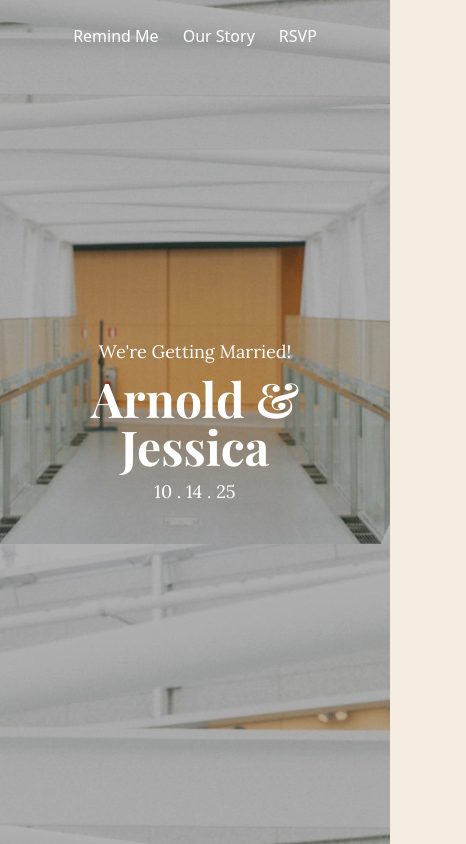
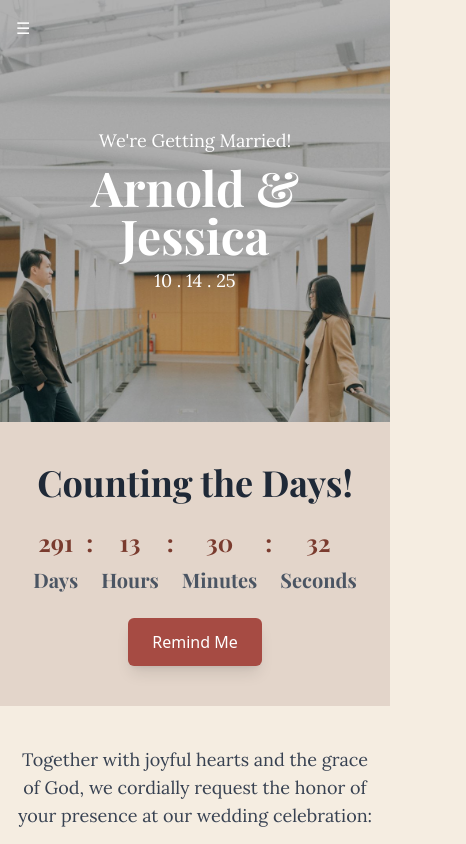
Before and after one commit to aangelo96/wedding-site-gpt, a plain HTML site: page index.html in a window 390 px wide. Shown: the top 844 px of the page, 466 px wide, since content can reach past the window. Drawn offline with nearby package versions, Linux system fonts and the light colour scheme.

Commit message:
Update mobile layout

```diff
--- a/index.html
+++ b/index.html
@@ -4,7 +4,8 @@
     <meta charset="UTF-8">
     <meta name="viewport" content="width=device-width, initial-scale=1.0">
     <title>Wedding Website</title>
-    <script src="https://cdn.tailwindcss.com"></script>
+    <script src="https://cdn.tailwindcss.com">
+    </script>
     <link href="https://fonts.googleapis.com/css2?family=Playfair+Display:wght@400;700&family=Dancing+Script&family=Lora:wght@400;700&display=swap" rel="stylesheet">
     <style>
         html {
@@ -23,7 +24,7 @@
         .font-script { font-family: 'Dancing Script', cursive; }
         .font-body { font-family: 'Lora', serif; }
 
-</style>
+    </style>
     <script>
         window.addEventListener("scroll", function() {
             var navbar = document.getElementById("navbar");
@@ -77,27 +78,80 @@
                 });
             });
         });
+
+        function updateBackgroundPosition() {
+            const viewportWidth = window.innerWidth;
+            let position = -300;
+            if (viewportWidth < 1900) {
+                position = -250;
+            }
+            if (viewportWidth < 1700) {
+                position = -200;
+            }
+            if (viewportWidth < 1500) {
+                position = -150;
+            }
+            if (viewportWidth < 1300) {
+                position = -100;
+            }
+            if (viewportWidth < 1100) {
+                position = 0;
+            }
+            if (viewportWidth < 768) {
+                position = -100;
+            }
+            if (viewportWidth < 700) {
+                position = 0;
+            }
+            document.querySelector('.dynamic-bg').classList.remove("bg-[center_top_-300px]", "bg-[center_top_-250px]", "bg-[center_top_-200px]", "bg-[center_top_-150px]", "bg-[center_top_-100px]", "bg-[center_top_-0px]");
+            document.querySelector('.dynamic-bg').classList.add(`bg-[center_top_${position}px]`);
+        }
+
+        window.addEventListener("resize", updateBackgroundPosition);
+        window.addEventListener("DOMContentLoaded", updateBackgroundPosition);
+
+        document.addEventListener("DOMContentLoaded", function() {
+          const menuToggle = document.getElementById("menu-toggle");
+          const navMenu = document.getElementById("nav-menu");
+
+          if (menuToggle && navMenu) {
+            menuToggle.addEventListener("click", function() {
+              if (navMenu.classList.contains("hidden")) {
+                navMenu.classList.remove("hidden", "space-x-6");
+                navMenu.classList.add("flex", "flex-col", "items-center", "top-20");
+              } else {
+                navMenu.classList.add("hidden", "space-x-6");
+                navMenu.classList.remove("flex", "flex-col", "items-center", "top-20");
+              }
+            });
+          }
+        });
     </script>
 </head>
 <body class="bg-[#F5EDE1]">
-    <div class="relative h-screen w-full">
+    <div class="relative h-[50vh] md:h-screen w-full">
         <!-- Background Image -->
-        <div class="absolute inset-0 bg-cover bg-[center_top_-300px]" style="background-image: url('pre_wed_1.jpeg');"></div>
+        <div class="absolute inset-0 bg-cover dynamic-bg" style="background-image: url('pre_wed_1.jpeg');"></div>
 
         <!-- Overlay -->
         <div class="absolute inset-0 bg-black bg-opacity-30"></div>
 
         <!-- Header -->
-        <header id="navbar" class="fixed top-0 left-0 w-full flex flex-col justify-center items-center p-6 text-white bg-transparent z-50 transition-all duration-300">
-            <nav class="flex space-x-6 justify-center">
-                <a href="#countdown" class="hover:underline">Remind Me</a>
-                <a href="#our-story" class="hover:underline">Our Story</a>
-                <a href="#rsvp" class="hover:underline">RSVP</a>
-            </nav>
+        <header id="navbar" class="fixed top-0 left-0 w-full p-4 md:p-6 text-white bg-transparent z-50 transition-all duration-300">
+            <div class="flex justify-between items-center w-full max-w-4xl mx-auto">
+                <button id="menu-toggle" class="md:hidden text-white focus:outline-none">
+                    ☰
+                </button>
+                <nav id="nav-menu" class="hidden md:flex space-x-6 justify-center w-full md:relative absolute left-0 w-full bg-[#7A3B2E] md:bg-transparent p-4 md:p-0 flex-col md:flex-row items-center shadow-lg md:shadow-none">
+                    <a href="#countdown" class="hover:underline">Remind Me</a>
+                    <a href="#our-story" class="hover:underline">Our Story</a>
+                    <a href="#rsvp" class="hover:underline">RSVP</a>
+                </nav>
+            </div>
         </header>
 
         <!-- Hero Section -->
-        <div class="absolute inset-0 flex flex-col justify-center items-center text-white text-center px-4">
+        <div class="absolute inset-0 flex flex-col justify-center items-center text-white text-center px-4 md:px-10">
             <p class="text-lg font-body">We're Getting Married!</p>
             <h1 class="text-5xl font-heading font-bold mt-2">Arnold & Jessica</h1>
             <p class="text-lg mt-2 font-body">10 . 14 . 25</p>
@@ -107,9 +161,9 @@
 
     <!-- Countdown Section -->
     <div id="countdown">
-    <div class="flex flex-col justify-center items-center text-center py-20 bg-[#E3D5CA]">
+    <div class="flex flex-col justify-center items-center text-center py-10 md:py-20 bg-[#E3D5CA] px-4 md:px-10">
         <h2 class="text-4xl font-heading font-bold text-gray-800">Counting the Days!</h2>
-        <div class="flex space-x-8 text-6xl font-heading font-bold text-[#7A3B2E] mt-6">
+        <div class="flex flex-wrap justify-center space-x-2 md:space-x-8 text-2xl md:text-6xl font-heading font-bold text-[#7A3B2E] mt-6">
             <div class="flex flex-col items-center"><span id="days">0</span><p class="text-xl text-gray-600 mt-2">Days</p></div>
             <span>:</span>
             <div class="flex flex-col items-center"><span id="hours">0</span><p class="text-xl text-gray-600 mt-2">Hours</p></div>
@@ -122,7 +176,7 @@
     </div>
     <!-- Wedding Schedule Section -->
     <div id="our-story">
-    <div class="flex flex-col justify-center items-center text-center py-20 bg-[#F5EDE1]">
+    <div class="flex flex-col justify-center items-center text-center py-10 md:py-20 bg-[#F5EDE1] px-4 md:px-10">
         <p class="text-lg font-body text-gray-700">Together with joyful hearts and the grace of God, we cordially request the honor of your presence at our wedding celebration:</p>
         <div class="w-1 h-12 bg-gray-400 my-6"></div>
         <p class="text-lg font-body text-gray-700">Date:</p>
@@ -130,9 +184,9 @@
         <div class="w-1 h-12 bg-gray-400 my-6"></div>
 
         <div class="flex flex-col items-center">
-            <img src="wedding_rings.webp" alt="rings" class="w-16 h-16 mb-4 rounded-full">
+            <img src="wedding_rings.webp" alt="rings" class="w-12 h-12 md:w-16 md:h-16 mb-4 rounded-full">
             <p class="text-lg font-body text-gray-700">Holy Matrimony</p>
-            <h3 class="text-2xl font-heading font-bold text-[#7A3B2E]">10:00 AM</h3>
+            <h3 class="text-2xl font-heading font-bold text-[#7A3B2E]">11:00 AM</h3>
             <p class="text-md text-gray-700"><a href="https://maps.app.goo.gl/wpbZf8vzBseAvpmLA?g_st=com.google.maps.preview.copy" target="_blank" class="text-[#A64B43] underline">Our Lady of Mt Carmel Church</a></p>
         </div>
 
@@ -141,7 +195,7 @@
         <div class="flex flex-col items-center">
             <img src="champagne_glasses.webp" alt="champagne glasses" class="w-16 h-16 mb-4 rounded-full">
             <p class="text-lg font-body text-gray-700">Wedding Reception</p>
-            <h3 class="text-2xl font-heading font-bold text-[#7A3B2E]">6:00 PM</h3>
+            <h3 class="text-2xl font-heading font-bold text-[#7A3B2E]">5:00 PM</h3>
             <p class="text-md text-gray-700"><a href="https://maps.app.goo.gl/Ka56SEuNhazU81y66?g_st=com.google.maps.preview.copy" target="_blank" class="text-[#A64B43] underline">Vines of the Yarra Valley</a></p>
         </div>
 
@@ -149,7 +203,7 @@
     </div>
     <!-- RSVP Section -->
     <div id="rsvp">
-    <div class="flex flex-col justify-center items-center text-center py-20 bg-[#E3D5CA]">
+    <div class="flex flex-col justify-center items-center text-center py-20 px-6 md:px-20 bg-[#E3D5CA]">
         <h2 class="text-4xl font-heading font-bold text-gray-800">RSVP</h2>
         <p class="text-lg font-body text-gray-700 mt-4">We can't wait to celebrate with you! Please let us know if you'll be attending.</p>
         <a href="https://docs.google.com/forms/d/e/1FAIpQLSfUdSVVqY3Ax_YARe5v7l9QY_EkCHiGPes-olxeTo6wPx4mZQ/viewform" target="_blank" class="mt-6 bg-[#A64B43] hover:bg-[#7A3B2E] transition-all duration-300 text-white px-6 py-3 rounded-md shadow-lg">RSVP Now</a>
```
